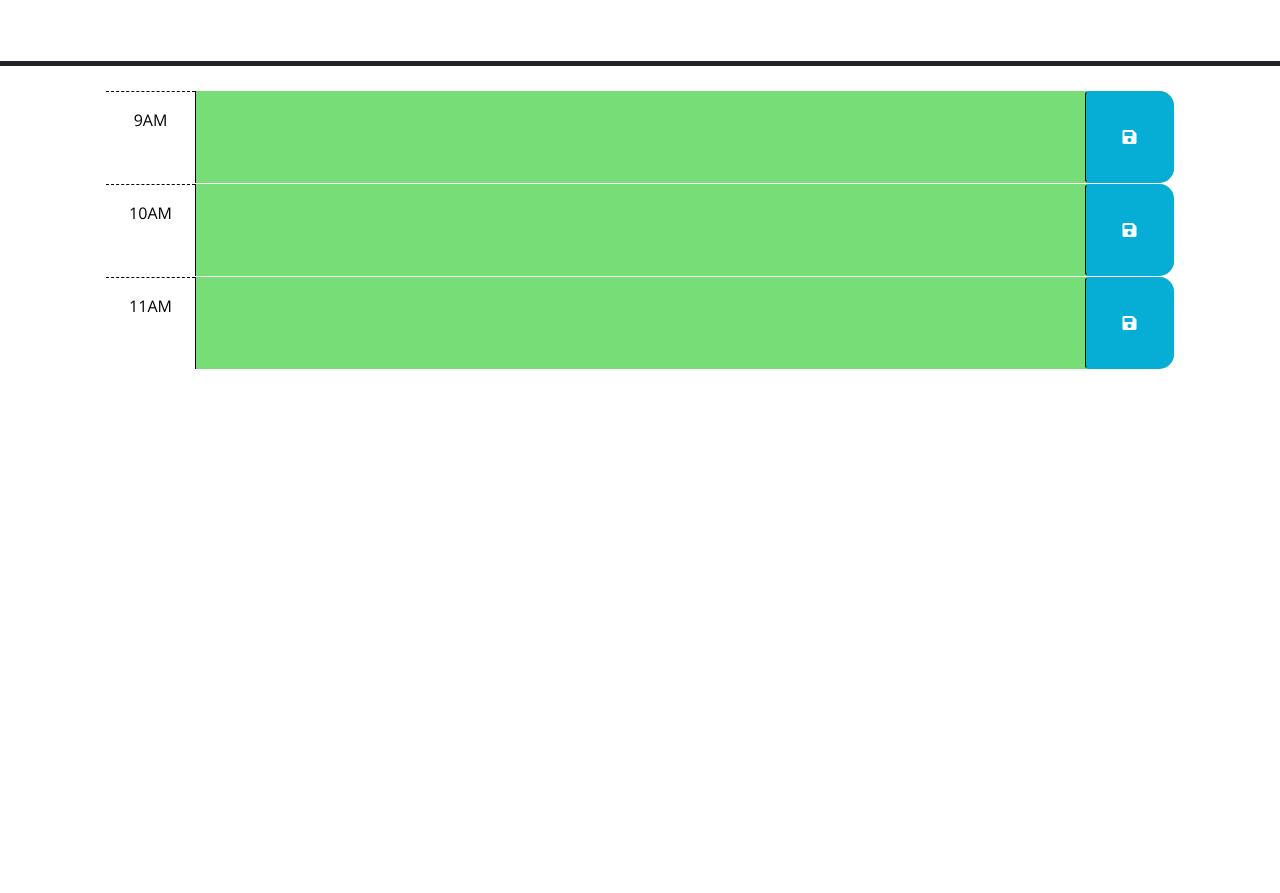
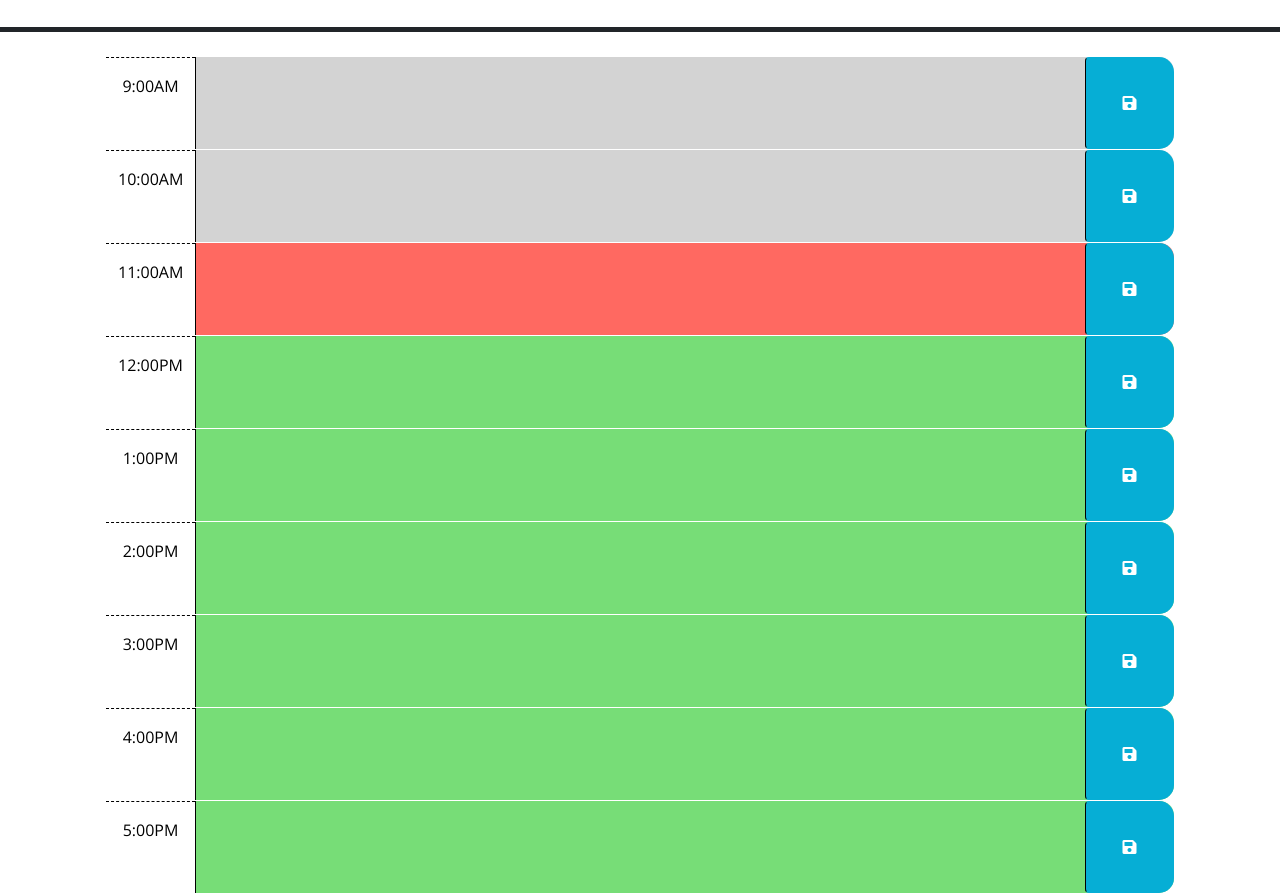
Before and after one commit to darrendoan/Work-Day-Planner, a plain HTML site: page index.html in a window 1280 px wide. Shown: the part 246-1139 px from the top of the page. Before the commit the page ends 800 px from the top, so only its background shows below. Drawn offline with nearby package versions, Linux system fonts and the light colour scheme.

Commit message:
added timeblocks to html added functions on JavaScript to get current hour and compare to the block hour. made a function to change colour based on the time made a function to save text made a function to update time

```diff
--- a/assets/js/script.js
+++ b/assets/js/script.js
@@ -1,48 +1,44 @@
-var localeSettings = {};
+ var localeSettings = {};
 dayjs.locale(localeSettings);
 
-// Wrap all code that interacts with the DOM in a call to jQuery to ensure that
-// the code isn't run until the browser has finished rendering all the elements
-// in the html.
-
-// this function gets the current time from the js library and changes the colour of the blocks depending on the time.
 $(function () {
-  var currentHour = dayjs().format('H');
+ var currentHour = parseInt(dayjs().format('H'));
   function hourlyColour() {
     $('.time-block').each(function() {
-      var blockHour = parseInt(this.id);
-      $(this).toggleClass("past", blockHour < currentHour);
-      $(this).toggleClass("present", blockHour === currentHour);
-      $(this).toggleClass("future", blockHour > currentHour);
+     var rawTime = (this.id);
+     var blockHour = parseInt(rawTime.replace(/^\D+/g, ''))
+      $(this).toggleClass('past', blockHour < currentHour);
+      $(this).toggleClass('present', blockHour === currentHour);
+      $(this).toggleClass('future', blockHour > currentHour);
     });
   }
 
-  // this is the function for saving the text
   function textEntry() {
     $(".saveBtn").on("click", function() {
-      var key = $(this).parent().attr("id");
-      var value = $(this).siblings(".description").val();
+     var key = $(this).parent().attr("id");
+     var value = $(this).siblings(".description").val();
       localStorage.setItem(key, value);
     });
   }
 
   function refreshColour () {
     $(".time-block").each(function() {
-      var blockHour = parseInt(this.id);
+      var rawTime = (this.id);
+      var blockHour = parseInt(rawTime.replace(/^\D+/g, ''));
       if (blockHour == currentHour) {
-        $(this).removeClass("past future").addClass("present");
+        $(this).removeClass('past future').addClass('present');
       } else if (blockHour < currentHour) {
-        $(this).removeClass("future present").addClass("past");
+        $(this).removeClass('future present').addClass('past');
       } else {
-        $(this).removeClass("past present").addClass("future");
+        $(this).removeClass('past present').addClass('future');
       }
     });
   }
 
-  $(".time-block").each(function() {
-    var key = $(this).attr("id");
+  $('.time-block').each(function() {
+    var key = $(this).attr('id');
     var value = localStorage.getItem(key);
-    $(this).children(".description").val(value);
+    $(this).children('.description').val(value);
   });
 
   function updateTime() {
@@ -54,28 +50,9 @@ $(function () {
     timeElement.text(currentTime);
   }
 
+
   hourlyColour();
   textEntry();
   refreshColour();
   setInterval(updateTime, 1000);
-
-
-  // TODO: Add a listener for click events on the save button. This code should
-  // use the id in the containing time-block as a key to save the user input in
-  // local storage. HINT: What does `this` reference in the click listener
-  // function? How can DOM traversal be used to get the "hour-x" id of the
-  // time-block containing the button that was clicked? How might the id be
-  // useful when saving the description in local storage?
-  //
-  // TODO: Add code to apply the past, present, or future class to each time
-  // block by comparing the id to the current hour. HINTS: How can the id
-  // attribute of each time-block be used to conditionally add or remove the
-  // past, present, and future classes? How can Day.js be used to get the
-  // current hour in 24-hour time?
-  //
-  // TODO: Add code to get any user input that was saved in localStorage and set
-  // the values of the corresponding textarea elements. HINT: How can the id
-  // attribute of each time-block be used to do this?
-  //
-  // TODO: Add code to display the current date in the header of the page.
 });
--- a/index.html
+++ b/index.html
@@ -27,8 +27,7 @@
       <h1 class="display-3">Work Day Scheduler</h1>
       <p class="lead">A simple calendar app for scheduling your work day</p>
       <p id="currentDay" class="lead"></p>
-      <p>Current Date and Time:</p>
-      <p>Date: <span id="date"></span> Time: <span id="time"></span></p>
+      <p class="h2">Date: <span id="date"></span> Time: <span id="time"></span></p>
     </header>
     <div class="container-lg px-5">
       <!-- Use class for "past", "present", and "future" to apply styles to the
@@ -42,27 +41,75 @@
         -->
 
       <!-- Example of a past time block. The "past" class adds a gray background color. -->
-      <div id="hour-9" class="row time-block past">
-        <div class="col-2 col-md-1 hour text-center py-3">9AM</div>
-        <textarea class="col-8 col-md-10 description" rows="3"> </textarea>
+      <div id="hour-9" class="row time-block">
+        <div class="col-2 col-md-1 hour text-center py-3">9:00AM</div>
+        <textarea id="text-09" class="col-8 col-md-10 description" rows="3"> </textarea>
         <button class="btn saveBtn col-2 col-md-1" aria-label="save">
           <i class="fas fa-save" aria-hidden="true"></i>
         </button>
       </div>
 
       <!-- Example of a a present time block. The "present" class adds a red background color. -->
-      <div id="hour-10" class="row time-block present">
-        <div class="col-2 col-md-1 hour text-center py-3">10AM</div>
-        <textarea class="col-8 col-md-10 description" rows="3"> </textarea>
+      <div id="hour-10" class="row time-block">
+        <div class="col-2 col-md-1 hour text-center py-3">10:00AM</div>
+        <textarea id="text-10" class="col-8 col-md-10 description" rows="3"> </textarea>
         <button class="btn saveBtn col-2 col-md-1" aria-label="save">
           <i class="fas fa-save" aria-hidden="true"></i>
         </button>
       </div>
 
       <!-- Example of a future time block. The "future" class adds a green background color. -->
-      <div id="hour-11" class="row time-block future">
-        <div class="col-2 col-md-1 hour text-center py-3">11AM</div>
-        <textarea class="col-8 col-md-10 description" rows="3"> </textarea>
+      <div id="hour-11" class="row time-block">
+        <div class="col-2 col-md-1 hour text-center py-3">11:00AM</div>
+        <textarea id="text-11" class="col-8 col-md-10 description" rows="3"> </textarea>
+        <button class="btn saveBtn col-2 col-md-1" aria-label="save">
+          <i class="fas fa-save" aria-hidden="true"></i>
+        </button>
+      </div>
+
+      <div id="hour-12" class="row time-block">
+        <div class="col-2 col-md-1 hour text-center py-3">12:00PM</div>
+        <textarea id="text-12" class="col-8 col-md-10 description" rows="3"> </textarea>
+        <button class="btn saveBtn col-2 col-md-1" aria-label="save">
+          <i class="fas fa-save" aria-hidden="true"></i>
+        </button>
+      </div>
+
+      <div id="hour-13" class="row time-block">
+        <div class="col-2 col-md-1 hour text-center py-3">1:00PM</div>
+        <textarea id="text-13" class="col-8 col-md-10 description" rows="3"> </textarea>
+        <button class="btn saveBtn col-2 col-md-1" aria-label="save">
+          <i class="fas fa-save" aria-hidden="true"></i>
+        </button>
+      </div>
+
+      <div id="hour-14" class="row time-block">
+        <div class="col-2 col-md-1 hour text-center py-3">2:00PM</div>
+        <textarea id="text-14" class="col-8 col-md-10 description" rows="3"> </textarea>
+        <button class="btn saveBtn col-2 col-md-1" aria-label="save">
+          <i class="fas fa-save" aria-hidden="true"></i>
+        </button>
+      </div>
+
+      <div id="hour-15" class="row time-block">
+        <div class="col-2 col-md-1 hour text-center py-3">3:00PM</div>
+        <textarea id="text-15" class="col-8 col-md-10 description" rows="3"> </textarea>
+        <button class="btn saveBtn col-2 col-md-1" aria-label="save">
+          <i class="fas fa-save" aria-hidden="true"></i>
+        </button>
+      </div>
+
+      <div id="hour-16" class="row time-block">
+        <div class="col-2 col-md-1 hour text-center py-3">4:00PM</div>
+        <textarea id="text-16" class="col-8 col-md-10 description" rows="3"> </textarea>
+        <button class="btn saveBtn col-2 col-md-1" aria-label="save">
+          <i class="fas fa-save" aria-hidden="true"></i>
+        </button>
+      </div>
+
+      <div id="hour-17" class="row time-block">
+        <div class="col-2 col-md-1 hour text-center py-3">5:00PM</div>
+        <textarea id="text-17" class="col-8 col-md-10 description" rows="3"> </textarea>
         <button class="btn saveBtn col-2 col-md-1" aria-label="save">
           <i class="fas fa-save" aria-hidden="true"></i>
         </button>
```
